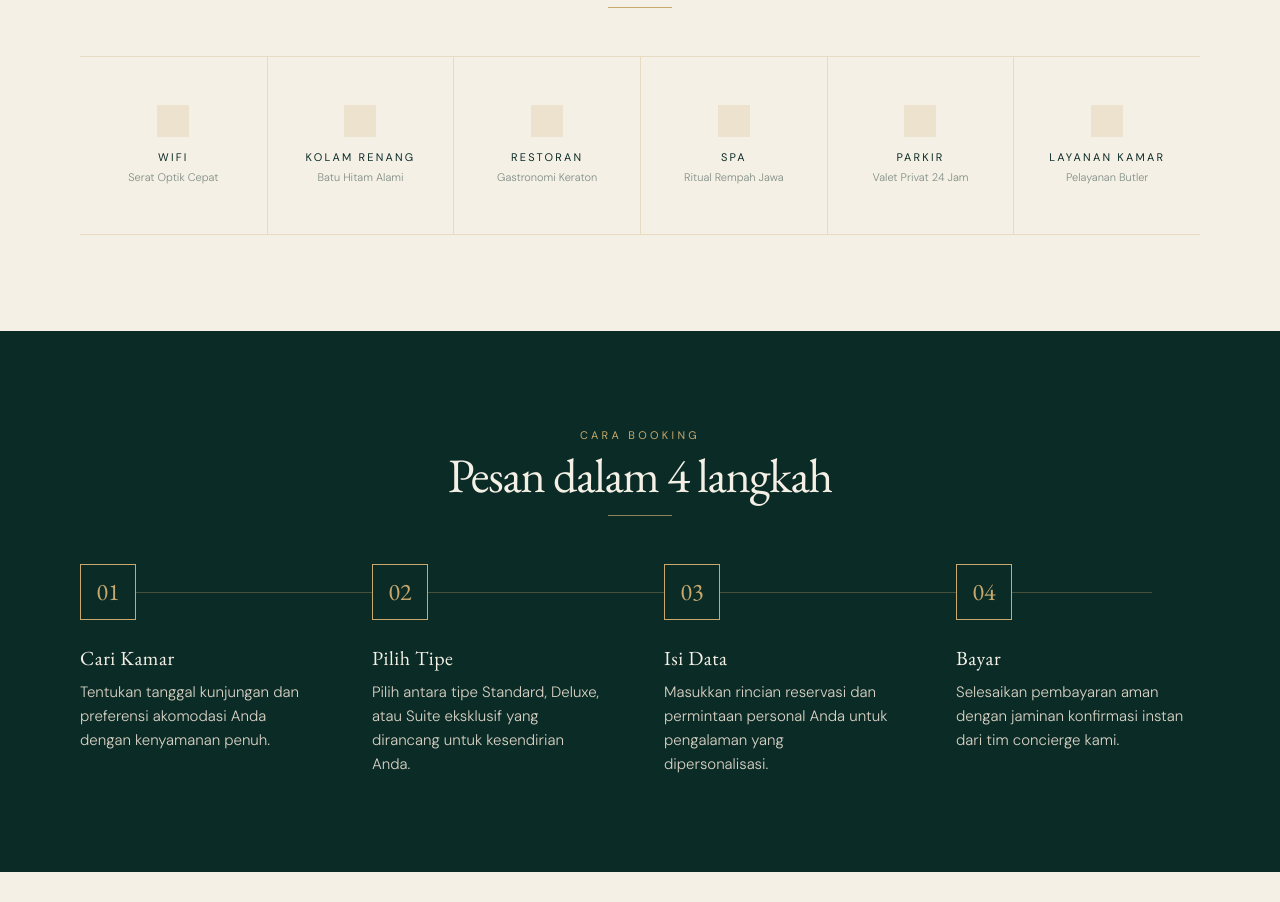
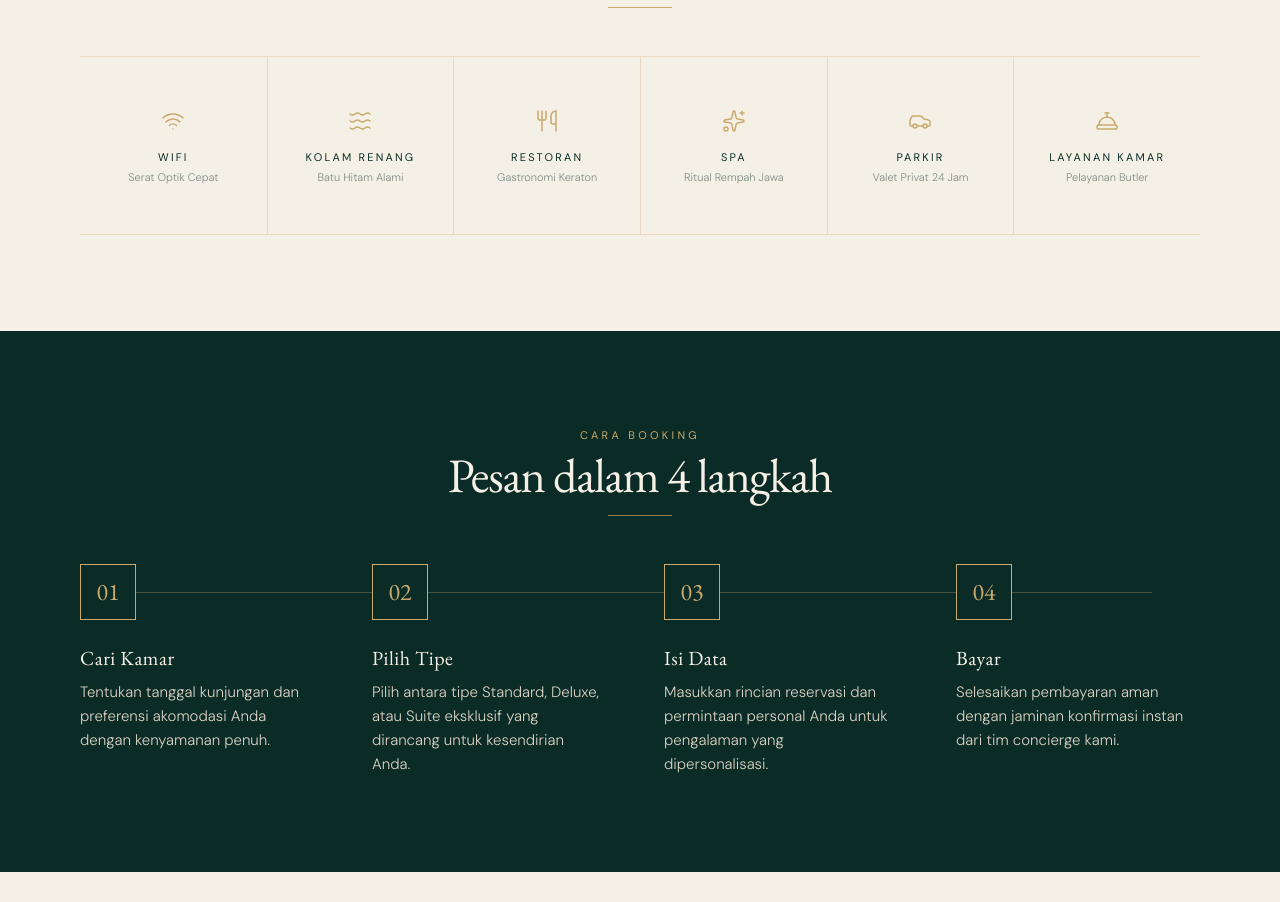
Before and after one commit to Aziz140609/The-Hotels, a Next.js app: page / in a window 1280 px wide. Shown: the part 2255-3157 px from the top of the page. Built offline with nearby package versions, Linux system fonts and the light colour scheme; no server answers; the database is empty.

Commit message:
fix(landing): replace placeholder squares with lucide icons for hotel facilities

```diff
--- a/src/app/(public)/page.tsx
+++ b/src/app/(public)/page.tsx
@@ -6,7 +6,16 @@ import { LandingRoomTypes, LandingRoomTypesSkeleton } from '@/components/feature
 import { Button } from '@/components/ui/button';
 import { GoldDivider } from '@/components/ui/gold-divider';
 import { HOTEL } from '@/lib/constants';
-import { MapPin, Clock, Phone } from 'lucide-react';
+import { MapPin, Clock, Phone, Wifi, Waves, Utensils, Sparkles, Car, ConciergeBell } from 'lucide-react';
+
+const FACILITY_ICONS: Record<string, React.ComponentType<{ className?: string; strokeWidth?: number }>> = {
+  WiFi: Wifi,
+  'Kolam Renang': Waves,
+  Restoran: Utensils,
+  Spa: Sparkles,
+  Parkir: Car,
+  'Layanan Kamar': ConciergeBell,
+};
 
 export default function LandingPage() {
   return (
@@ -105,16 +114,21 @@ export default function LandingPage() {
             <div className="mx-auto mt-4 h-px w-16 bg-gold" />
           </div>
           <div className="grid grid-cols-2 border-y border-gold/30 md:grid-cols-3 lg:grid-cols-6">
-            {MOCK_FACILITIES.map((facility) => (
+            {MOCK_FACILITIES.map((facility) => {
+              const Icon = FACILITY_ICONS[facility.nama] ?? Sparkles;
+              return (
                 <div
                   key={facility.nama}
                   className="flex flex-col items-center justify-center border-l border-gold/30 px-2 py-12 text-center transition-colors duration-300 hover:bg-emerald-900/5 first:border-l-0"
                 >
-                <span className="mb-3 h-8 w-8 bg-gold/20" />
+                  <div className="mb-3 flex h-8 w-8 items-center justify-center text-gold">
+                    <Icon className="h-6 w-6 text-gold" strokeWidth={1.5} />
+                  </div>
                   <span className="text-[11px] uppercase tracking-[0.2em] text-emerald-900">{facility.nama}</span>
                   <span className="mt-1 text-[11px] font-light text-emerald-900/50">{facility.deskripsi}</span>
                 </div>
-            ))}
+              );
+            })}
           </div>
         </div>
       </section>
```
Lines whose indentation alone changed are shown as unchanged.
